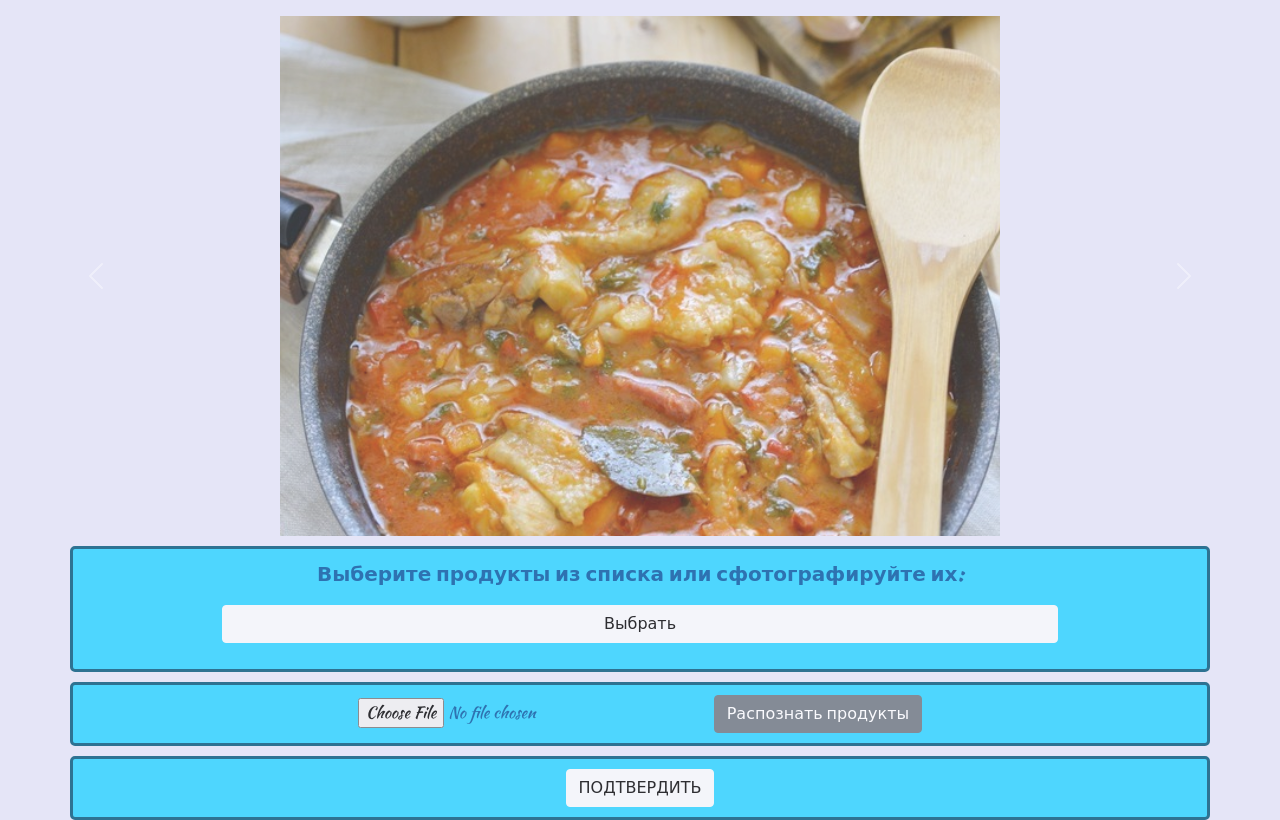
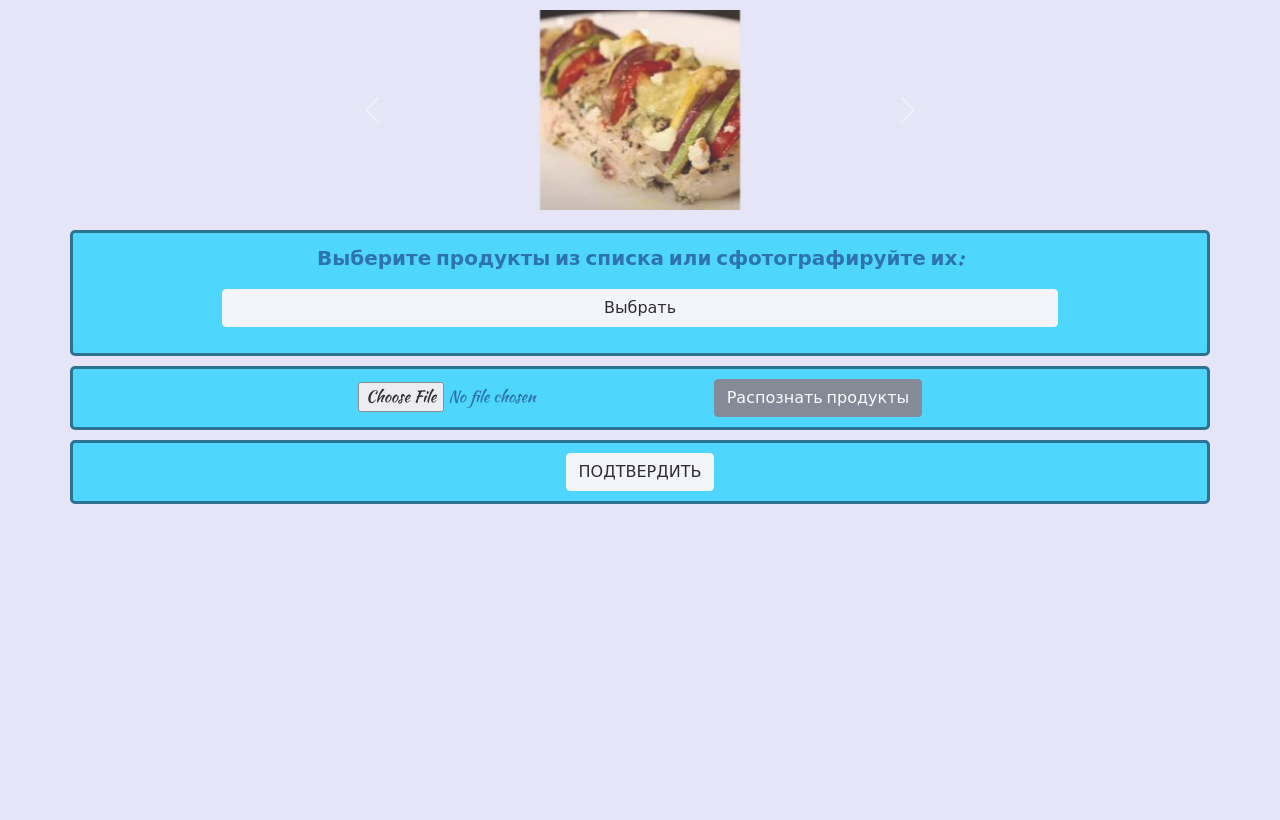
Before and after one commit to Mikrikle/smartfood, a Django app: page /smartfood/ in a window 1280 px wide. Shown: the part 74-894 px from the top of the page. After the commit the page ends 578 px from the top, so only its background shows below. Run offline with Django 3.2, Linux system fonts and the light colour scheme; data comes from the database, SQL or seed files in the repository; both versions use the stored data as it was after the commit; some libraries are stand-ins or nearby versions.

Commit message:
carousel fix

```diff
--- a/siteapp/static/css/style.css
+++ b/siteapp/static/css/style.css
@@ -46,3 +46,22 @@
 .img{
     border-radius: 10px;
 }
+
+/*  carousel  */
+.carousel-container
+{
+    display: flex;
+    justify-content: center;
+    padding:10px;
+}
+.carousel-body
+{
+    width: 50%;
+}
+.carousel-img
+{
+    height:200px;
+    width:200px;
+    background-size:cover;
+    object-fit: cover;
+}
--- a/siteapp/templates/index.html
+++ b/siteapp/templates/index.html
@@ -240,6 +240,7 @@
 </script>
 {% endblock %}
 
+
 {% block body %}
 
     <svg xmlns="http://www.w3.org/2000/svg" style="display: none;">
@@ -248,25 +249,15 @@
       </symbol>
     </svg>
 
-    <main>
-        <p class="fs-5 fw-bolder text-center"></p>
-        <div align="center" class="carousel slide" id="carouselControls" data-bs-ride="carousel">
+    <div class="carousel-container">
+        <div class="carousel-body">
+            <div class="carousel slide text-center" id="carouselControls" data-bs-ride="carousel">
                 <div class="carousel-inner">
+                    {% for item in dishlist %}
                     <div class="carousel-item">
-                    <img class="d-block w-20" src="/media/img/food/Куриное филе с овощами по-гречески.jpg" alt="">
+                        <img class="img-fluid carousel-img" src="{{item.img.url}}" alt={{item.name}}>
                     </div>
-                <div class="carousel-item active">
-                    <img class="d-block w-20" src="/media/img/food/Куриный айнтопф на томатном соке1.png" alt="">
-                </div>
-                <div class="carousel-item">
-                    <img class="d-block w-20" src="/media/img/food/помидорыогурцы.jpg" alt="">
-                </div>
-                <div class="carousel-item">
-                    <img class="d-block w-20" src="/media/img/food/Рагу1.jpg" alt="">
-                </div>
-                <div class="carousel-item">
-                    <img class="d-block w-20" src="/media/img/food/Шарм1.jpg" alt="">
-                </div>
+                    {% endfor %}
                 </div>
                 <a href="#carouselControls" class="carousel-control-prev" role="button" data-bs-slide="prev">
                     <span class="carousel-control-prev-icon"></span>
@@ -275,7 +266,8 @@
                     <span class="carousel-control-next-icon"></span>
                 </a>
             </div>
-    </main>
+        </div>
+    </div>
 
     <div class="container" id="select-food">
         <p class="fs-5 fw-bolder text-center">Выберите продукты из списка или сфотографируйте их:</p>
@@ -344,4 +336,9 @@
     </div>
   </div>
 
+
+<script>
+    document.getElementsByClassName("carousel-item")[0].classList.add("active");
+</script>
+
 {% endblock body %}
--- a/siteapp/views.py
+++ b/siteapp/views.py
@@ -112,7 +112,8 @@ class IndexView(View):
     def get(self, request):
         model = FoodItem.objects.filter(isDish=False)
         foodlist = sorted(model, key=lambda instance: instance.name)
-        return render(request, self.template, context={'foodlist': foodlist})
+        dishlist = FoodItem.objects.filter(isDish=True)
+        return render(request, self.template, context={'foodlist': foodlist, 'dishlist':dishlist})
 
 
 class FAQView(View):
```
Also changed, not shown: db.sqlite3. Lines whose indentation alone changed are shown as unchanged.
